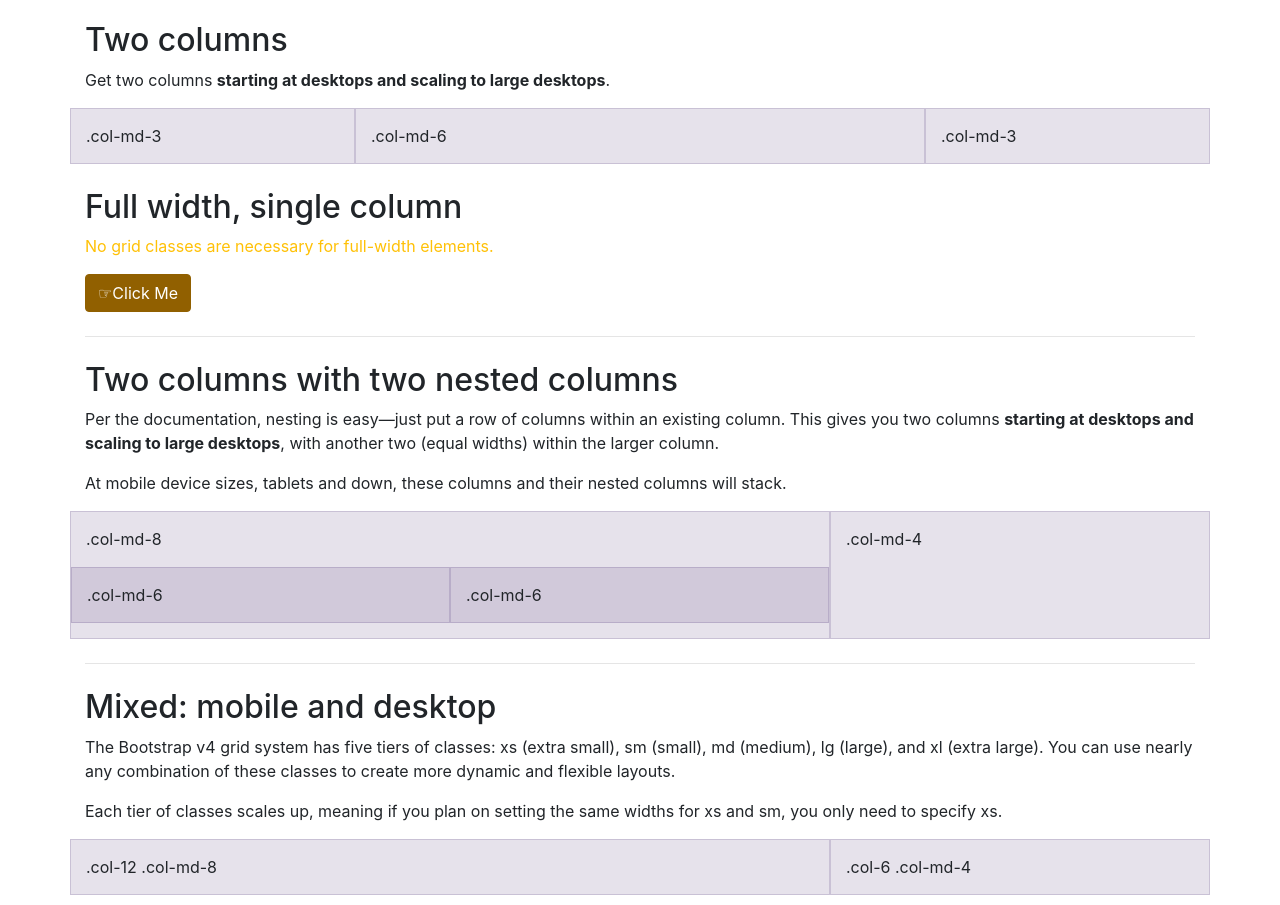
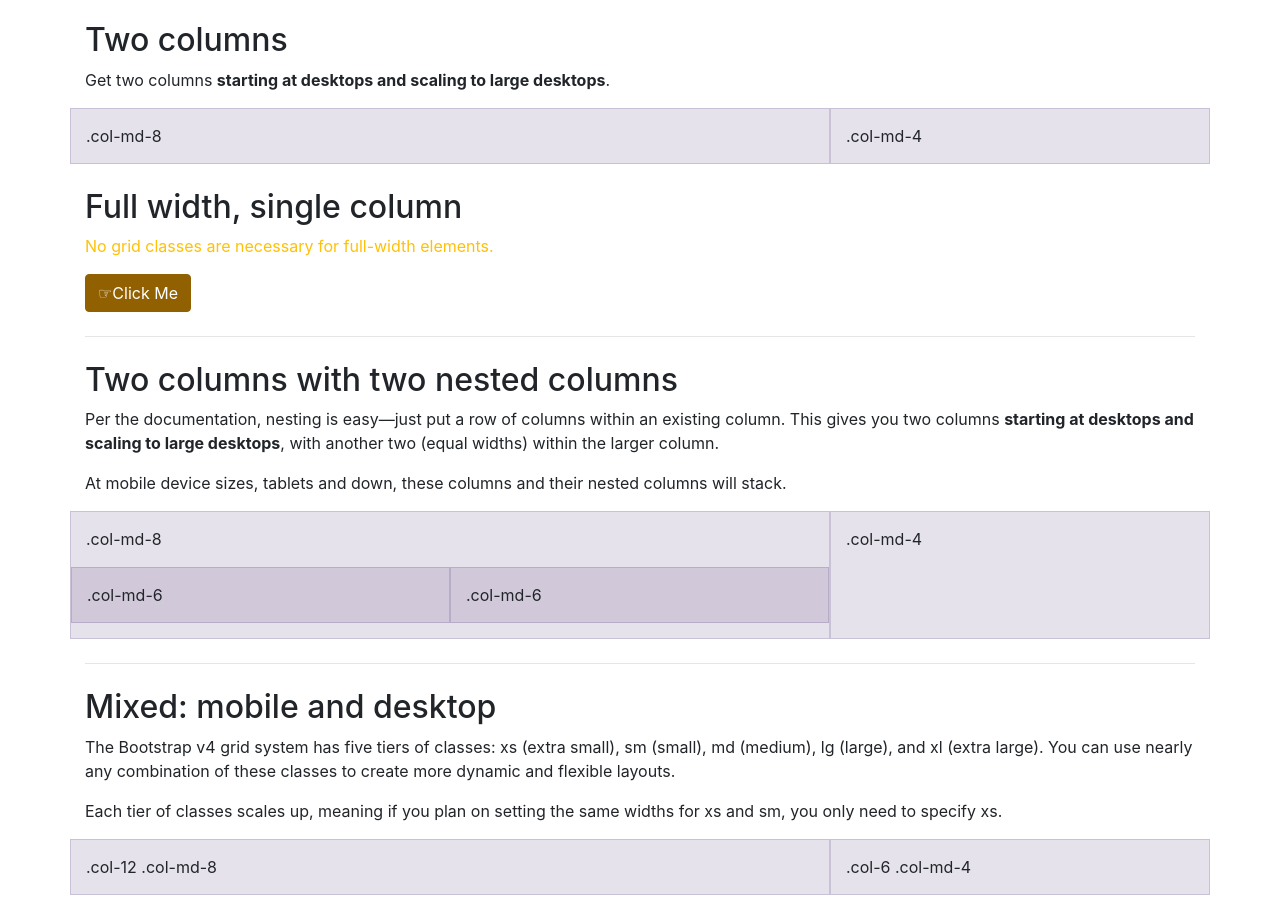
Before and after one commit to qw753954/week6, a plain HTML site: page index.html in a window 1280 px wide. Shown: the part 1036-1941 px from the top of the page. Drawn offline with Linux system fonts and the light colour scheme.

Commit message:
Update index.html

```diff
--- a/index.html
+++ b/index.html
@@ -70,9 +70,8 @@
         <p>Get two columns <strong>starting at desktops and scaling to large desktops</strong>.</p>
 
         <div class="row mb-3">
-            <div class="col-md-3 col_primary">.col-md-3</div>
-            <div class="col-md-6 col_primary">.col-md-6</div>
-            <div class="col-md-3 col_primary">.col-md-3</div>
+            <div class="col-md-8 col_primary">.col-md-8</div>
+            <div class="col-md-4 col_primary">.col-md-4</div>
         </div>
 
         <h2 class="mt-4">Full width, single column</h2>
```
